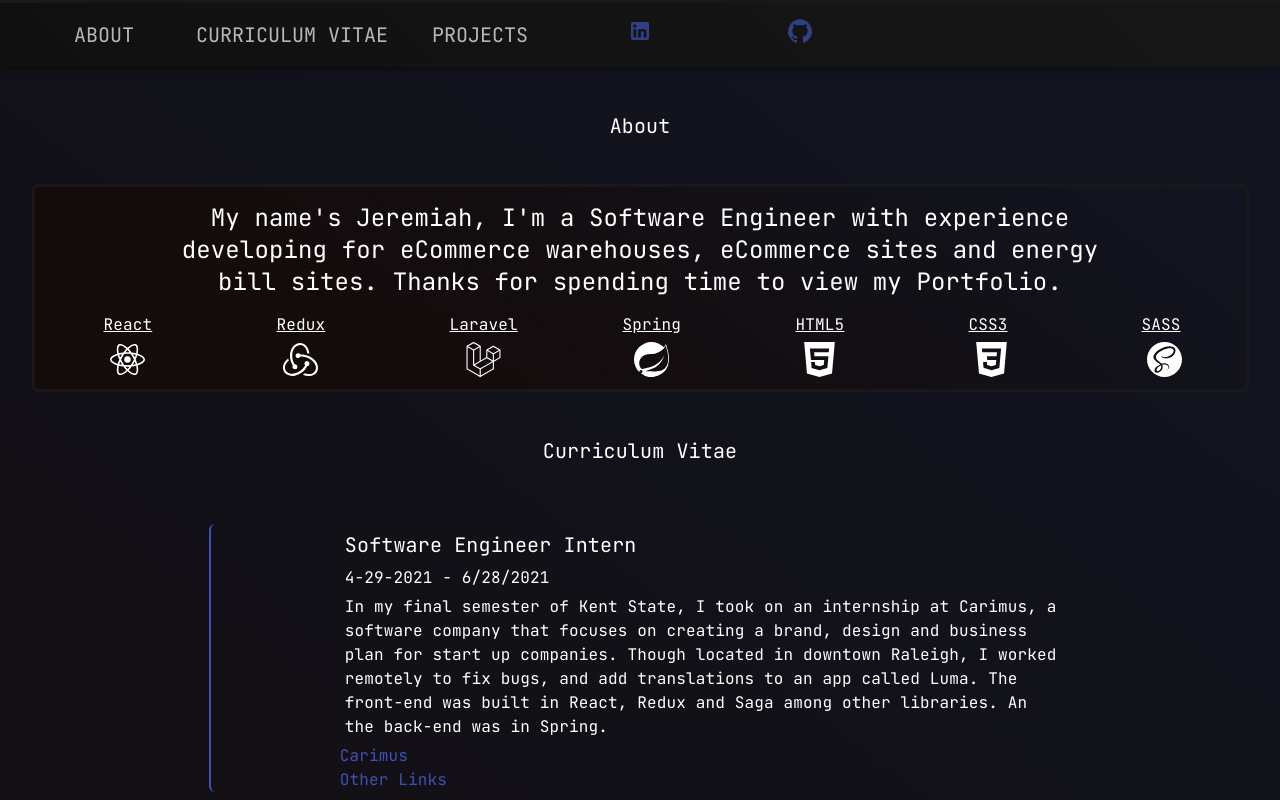
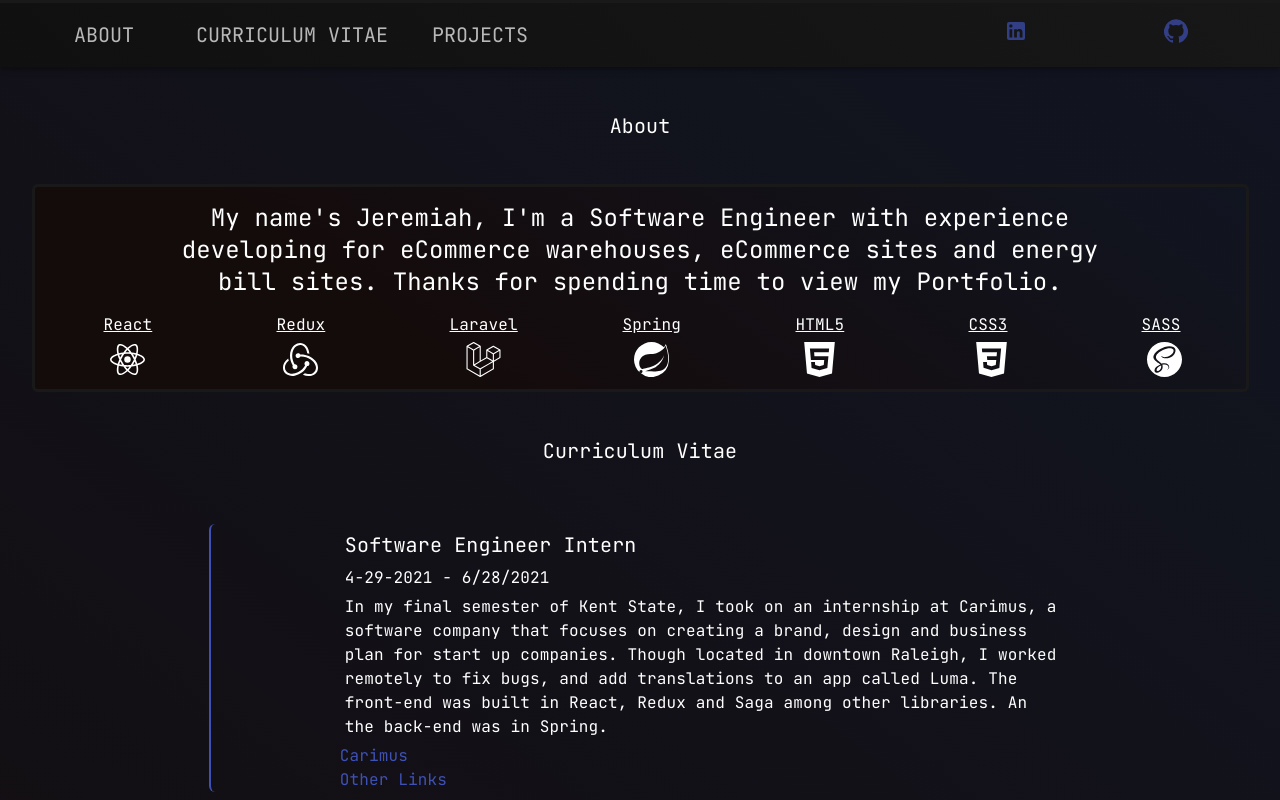
Before and after one commit to heckwithu2/portfolio-react-front-end, a React (Create React App) app: page /home in a window 1280 px wide. Shown: the top 800 px of the page. Built offline with nearby package versions, Linux system fonts and the light colour scheme.

Commit message:
Menud almost in

```diff
--- a/src/Components/menu/index.js
+++ b/src/Components/menu/index.js
@@ -1,17 +1,13 @@
 import React from "react";
 import AppBar from '@material-ui/core/AppBar';
 import Toolbar from '@material-ui/core/Toolbar';
-import Typography from '@material-ui/core/Typography';
-import InputBase from '@material-ui/core/InputBase';
-import SearchIcon from '@material-ui/icons/Search';
 import { useStyles } from "./styles";
 import LinearBarProgress from "../../Components/LinearBarProgress";
 import PropTypes from 'prop-types';
 import MenuItem from "../menuItem";
 import {HOME,CV, PROJECTS, ABOUT} from '../../routes';
+import Tabs from '@material-ui/core/Tabs';
 import {Grid} from "@material-ui/core";
-import Tabs from '@material-ui/core/Tabs';
-import Tab from '@material-ui/core/Tab';
 
 const Menu = (props) => {
   const { menuTitle } = props;
@@ -20,32 +16,62 @@ const Menu = (props) => {
     return (
         <AppBar position="sticky">
           <LinearBarProgress/>
-        <Toolbar className={classes.toolbar}>
+
+            <Grid container className={classes.toolbar}>
+              <Grid
+              item
+              xs={12}
+              sm={6}
+              container
+              direction="row"
+              justify="flex-start"
+              alignItems="center"
+            >
+              <Toolbar >
                 <Tabs
-            aria-label="disabled tabs example"
+                  variant="fullWidth"
                 >
                   <MenuItem link={`${HOME}#${ABOUT}`}>{menuTitle[0]} </MenuItem>
-            <MenuItem link={`${HOME}#${CV}`}>{menuTitle[1]}</MenuItem>
+                </Tabs>
+                <Tabs
+                  variant="fullWidth"
+                >
+                  <MenuItem link={`${HOME}#${CV}`}>{window.innerWidth > 530 ? menuTitle[1] : `CV`}</MenuItem>
+                </Tabs>
+                <Tabs
+                  variant="fullWidth"
+                >
+                  {console.log(window.innerWidth)}
                   <MenuItem link={`${HOME}#${PROJECTS}`}>{menuTitle[2]} </MenuItem>
+                </Tabs>
+              </Toolbar>
+            </Grid>
+            <Grid
+              item
+              sm={6}
+              xs={12}
+              container
+              direction="row"
+              justify="flex-end"
+              alignItems="center"
+            >
+              <Toolbar >
+                <Tabs
+                  variant="fullWidth"
+                >
                   <MenuItem link={`https://www.linkedin.com/in/jeremiah-heck-498b1a184/`} image={`LinkedIn`}/>
+                </Tabs>
+                <Tabs
+                  variant="fullWidth"
+                >
                   <MenuItem link={`https://github.com/heckwithu2`} image={`GitHub`}/>
                 </Tabs>
+              </Toolbar>
+            </Grid>
+          </Grid>
 
 
-          {/* <div className={classes.search}>
-            <div className={classes.searchIcon}>
-              <SearchIcon />
-            </div>
-            <InputBase
-              placeholder="Search..."
-              classes={{
-                root: classes.inputRoot,
-                input: classes.inputInput,
-              }}
-            />
-          </div> */}
 
-        </Toolbar>
       </AppBar>
     )
 }
--- a/src/Screens/HomeScreen/homeScreen.js
+++ b/src/Screens/HomeScreen/homeScreen.js
@@ -5,8 +5,7 @@ import Project from "../../Components/project";
 import PropTypes from 'prop-types';
 import Header from "../../Components/header";
 import Event from "../../Components/event";
-import Typography from '@material-ui/core/Typography';
-import { ABOUT, CV, HEADER, PROJECTS } from "../../routes";
+import { ABOUT, CV, PROJECTS } from "../../routes";
 import SectionTitle from "../../Components/sectionTItles";
 
 const HomeScreen = (props) => {
```
Lines whose indentation alone changed are shown as unchanged.
